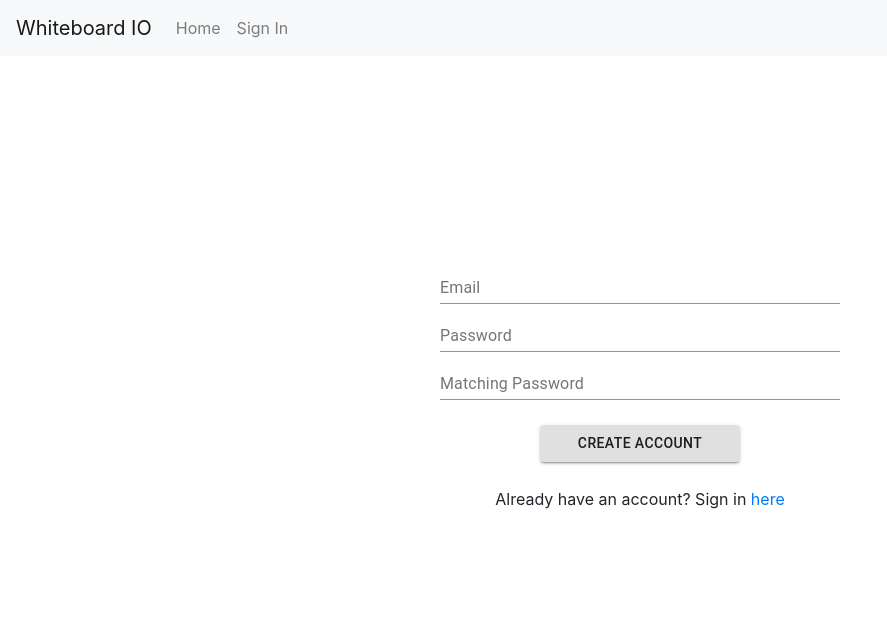
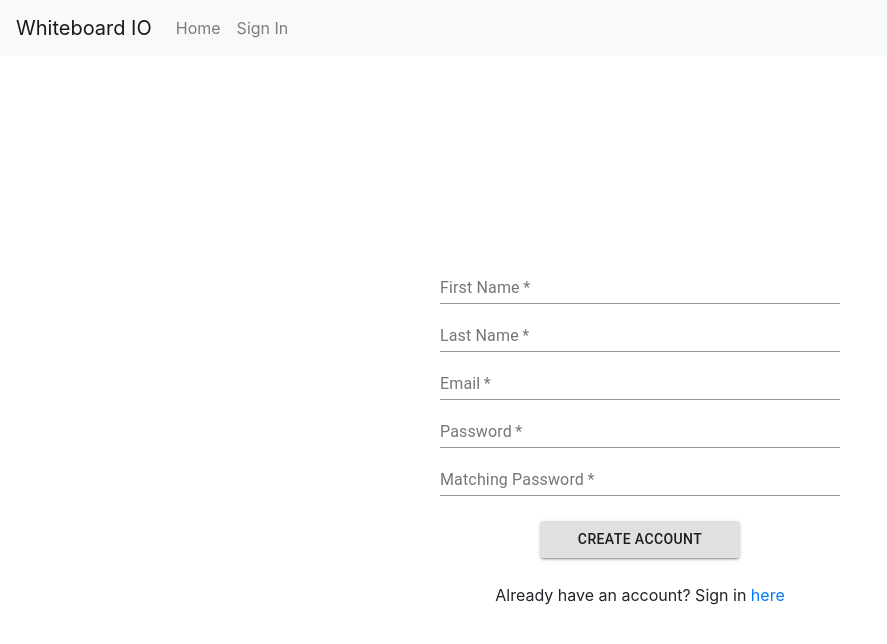
Before and after one commit to Kyle-Kerlew/whiteboard.io, a React (Create React App) app in the folder client/: page /create-account in a window 1280 px wide. Shown: the top 644 px of the page, without its empty margins (0-887 px from the left). Built offline with nearby package versions, Linux system fonts and the light colour scheme; no server answers.

Commit message:
add form validation

```diff
--- a/client/src/components/page/createAccount.js
+++ b/client/src/components/page/createAccount.js
@@ -1,23 +1,96 @@
 import React from 'react';
 import {Button, TextField} from "@material-ui/core";
-import UserHandler from "../../handlers/rest/userHandler";
+import {UserHandler} from "../../handlers/rest/userHandler";
+import {ErrorMessage, Formik} from "formik";
+import * as Yup from 'yup';
 
 function CreateAccount() {
 
-    function handleCreateAccount(e) {
-        e.preventDefault();
-        UserHandler.createAccount(e.target.elements);
+    async function handleCreateAccount(values) {
+        delete values.matchingPassword; //TODO: find a better way to remove this field?
+        values.password = btoa(values.password);
+        try {
+            await UserHandler.createAccount(values);
+            //Move user to their documents page
+        } catch (e) {
+        }
     }
+
+    const CreateAccountSchema = Yup.object().shape({
+        firstName: Yup.string()
+            .min(2, 'First Name must be more than 1 character.')
+            .max(50, 'First Name must be less than 50 characters.')
+            .required('First name is required.'),
+        lastName: Yup.string()
+            .min(2, 'Last name must be more than 1 character.')
+            .max(50, 'Last name must be less than 50 characters.')
+            .required('Last name is required.'),
+        email: Yup.string().email('The email provided is invalid.').required('Email is required.'),
+        password: Yup.string().min(7, 'Password must be at least 7 characters.').required('Password is a required field.'),
+        matchingPassword: Yup.string().oneOf([Yup.ref('password'), null], 'Passwords must match.')
+    });
 
     return (
         <div className="container">
-            <form className="form" onSubmit={handleCreateAccount}>
-                <TextField type="text" label="Email"/>
-                <TextField type="password" label="Password"/>
-                <TextField type="password" label="Matching Password"/>
-                <Button type="submit" variant="contained">Create Account</Button>
-                <p>Already have an account? Sign in <a href="/sign-in">here</a></p>
-            </form>
+            <Formik
+                initialValues={{email: '', password: '', matchingPassword: ''}}
+                onSubmit={handleCreateAccount}
+                validationSchema={CreateAccountSchema}
+            >
+                {({handleSubmit, values, errors, handleChange, onBlur, isSubmitting}) => (
+                    <form className="form" onSubmit={handleSubmit}>
+                        <TextField
+                            type="string"
+                            required
+                            onChange={handleChange}
+                            onBlur={onBlur}
+                            value={values.firstName}
+                            name="firstName"
+                            label="First Name"
+                        />
+                        <TextField
+                            type="string"
+                            required
+                            onChange={handleChange}
+                            onBlur={onBlur}
+                            value={values.lastName}
+                            name="lastName"
+                            label="Last Name"
+                        />
+                        <TextField
+                            type="email"
+                            required
+                            onChange={handleChange}
+                            onBlur={onBlur}
+                            value={values.email}
+                            name="email"
+                            label="Email"
+                        />
+                        <ErrorMessage name="email"/>
+                        <TextField
+                            type="password"
+                            required
+                            onChange={handleChange}
+                            onBlur={onBlur}
+                            value={values.password}
+                            name="password"
+                            label="Password"
+                        />
+                        <ErrorMessage name="password"/>
+                        <TextField
+                            type="password"
+                            onChange={handleChange}
+                            required
+                            value={values.matchingPassword}
+                            name="matchingPassword"
+                            label="Matching Password"
+                        />
+                        <ErrorMessage name="matchingPassword"/>
+                        <Button type="submit" variant="contained">Create Account</Button>
+                        <p>Already have an account? Sign in <a href="/sign-in">here</a></p>
+                    </form>
+                )}
+            </Formik>
         </div>
     )
 }
--- a/client/src/components/page/signIn.js
+++ b/client/src/components/page/signIn.js
@@ -1,7 +1,7 @@
 import React from 'react';
 import {Button, TextField} from "@material-ui/core";
 import '../../styles/sign-in.css';
-import UserHandler from "../../handlers/rest/userHandler";
+import {UserHandler} from "../../handlers/rest/userHandler";
 
 function SignIn() {
     function handleSignIn(e) {
--- a/client/src/configuration/axios.js
+++ b/client/src/configuration/axios.js
@@ -0,0 +1,3 @@
+export const axios = require('axios').create({
+    baseURL: 'http://localhost:3001/',
+});
--- a/client/src/handlers/rest/userHandler.js
+++ b/client/src/handlers/rest/userHandler.js
@@ -1,14 +1,24 @@
-function createAccount(values) {
-    //make rest api call with axios
+import {axios} from '../../configuration/axios';
+
+
+async function createAccount(request) {
+    try {
+        await axios.post('/user/create-account', request);
+    } catch (e) {
+        throw e;
+    }
 }
 
-function signIn(values) {
-    //make rest api call with axios
+async function signIn(values) {
+    try {
+        await axios.post('/login', values);
+    } catch (e) {
+        throw e;
+    }
+
 }
 
-const UserHandler = {
-    createAccount: createAccount,
-    signIn: signIn
+export const UserHandler = {
+    createAccount,
+    signIn
 };
-
-export default UserHandler;
```
Also changed, not shown: client/package.json (+8 -5 lines), 2 other files (tests, documents, lock files or other folders).
